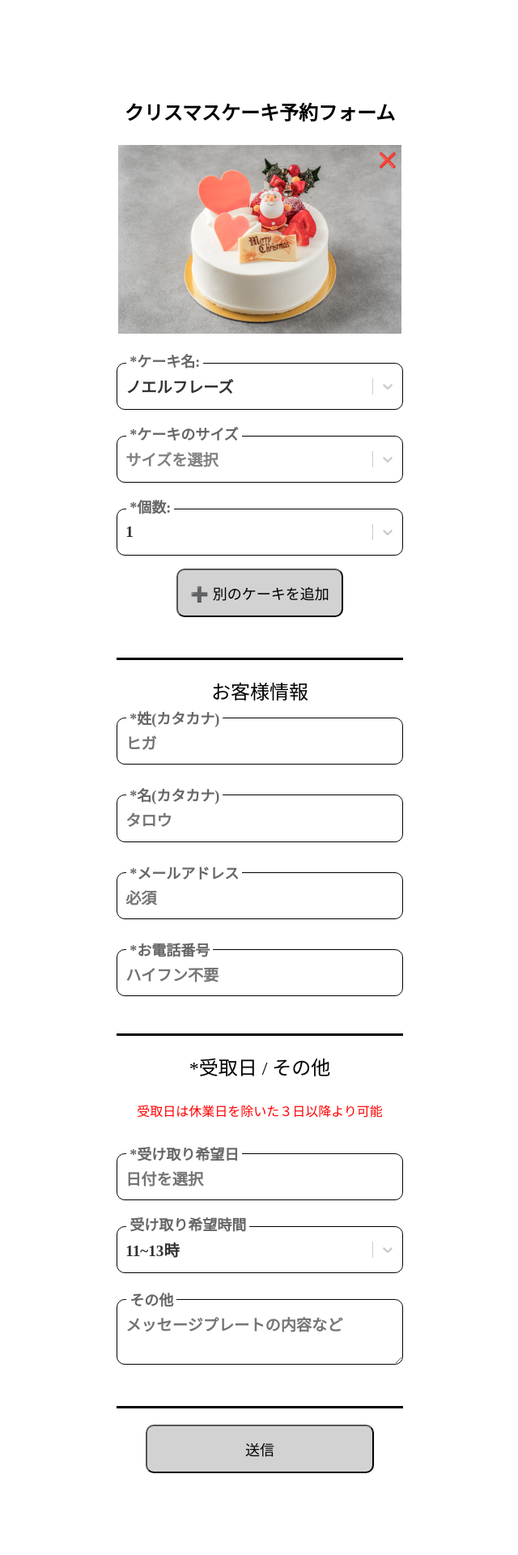
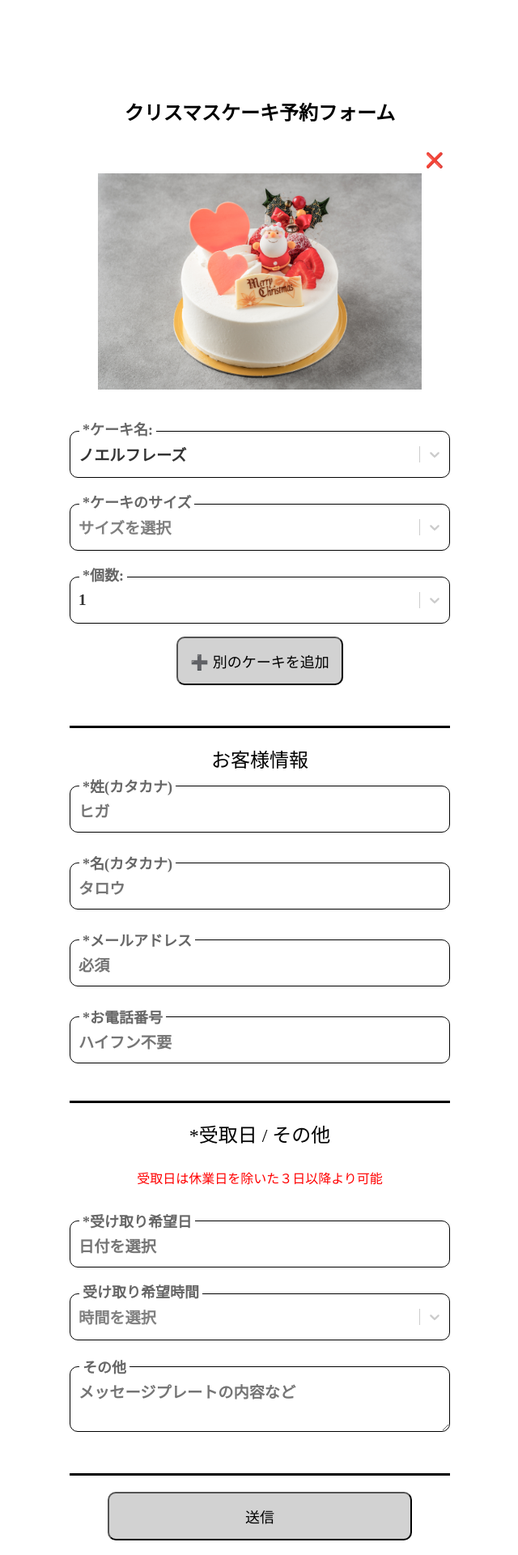
Before and after one commit to yoshimitsut/patisserie_yoyaku2, a React (Vite) app: page / in a window 1280 px wide. Shown: the top 1920 px of the page at 81% size, without its empty margins (319-959 px from the left). Before the commit the page ends 1843 px from the top, so only its background shows below. Built offline with nearby package versions, Linux system fonts and the light colour scheme; no server answers.

Commit message:
corrigindo css

```diff
--- a/src/pages/OrderCake.css
+++ b/src/pages/OrderCake.css
@@ -103,8 +103,8 @@ body {
     }
 
     .img-cake-order {
-      width: 350px;
-      padding-bottom: 20px;
+      width: 400px;
+      padding: 35px;
     }
   }
 
@@ -220,6 +220,7 @@ body {
   .yassumi {
     color:#a1a1a1;
     font-size: 1.8rem;
+    font-family: sans-serif;
   }
 
   .react-datepicker__day--disabled .selectable{
--- a/src/pages/OrderCake.tsx
+++ b/src/pages/OrderCake.tsx
@@ -77,7 +77,7 @@ export default function OrderCake() {
       prev.map((item, i) => (i === index ? {...item, [field]: value } : item))
     );
   };
-  const [pickupHour, setPickupHour] = useState("11~13時");
+  const [pickupHour, setPickupHour] = useState("時間を選択");
 
   const hoursOptions = [
     { value: "11~13時", label: "11~13時" },
@@ -271,6 +271,7 @@ export default function OrderCake() {
                       classNamePrefix='react-select'
                       placeholder='サイズを選択'
                       styles={customStyles}
+                      required
                     />
                     <label className='select-group'>*ケーキのサイズ</label>
                   </div>
@@ -286,6 +287,7 @@ export default function OrderCake() {
                   classNamePrefix='react-select'
                   placeholder='数量'
                   styles={customStyles}
+                  required
                   />
                   <label className='select-group'>*個数:</label>
                 </div>
@@ -305,20 +307,20 @@ export default function OrderCake() {
             <div className="full-name">
               <div className='name-label input-group'>
                   <label htmlFor="name-label">*姓(カタカナ)</label>
-                  <input type="text" name="first-name" id="first-name" placeholder="ヒガ" />
+                  <input type="text" name="first-name" id="first-name" placeholder="ヒガ" required/>
               </div>
               <div className='name-label input-group'>
                   <label htmlFor="first-name">*名(カタカナ)</label>
-                  <input type="text" name="lastname" id="lastname" placeholder="タロウ" />
+                  <input type="text" name="lastname" id="lastname" placeholder="タロウ" required/>
               </div>
               <div className='input-group'>
                 <label htmlFor="email">*メールアドレス</label>
-                <input type="email" name="email" id="email" placeholder='必須'/>
+                <input type="email" name="email" id="email" placeholder='必須' required/>
               </div>
               <div className='input-group'>
                 <label htmlFor="tel">*お電話番号</label>
                 {/* <input type="text" name="tel" id="tel" placeholder='ハイフン不要' /> */}
-                <input type="tel" name="tel" id="tel" placeholder='ハイフン不要'/>
+                <input type="tel" name="tel" id="tel" placeholder='ハイフン不要' required/>
               </div>
             </div>
 
@@ -343,6 +345,7 @@ export default function OrderCake() {
                 locale={ja}
                 onFocus={handleFocus}
                 calendarClassName="datepicker-calendar"
+                required
                 dayClassName={(date) => {
                   if (isSameDay(date, today)) return "hoje-azul";
                   if (getDay(date) === 0) return "domingo-vermelho";
@@ -372,9 +375,11 @@ export default function OrderCake() {
                 inputId="pickupHour"
                 options={hoursOptions}
                 value={hoursOptions.find(h => h.value === pickupHour)}
-                onChange={(selected) => setPickupHour(selected?.value || "11~13時")}
+                onChange={(selected) => setPickupHour(selected?.value || "時間を選択")}
                 classNamePrefix="react-select"
                 styles={customStyles}
+                placeholder="時間を選択"
+                required
               />
               <label htmlFor="pickupHour" className='select-group'>受け取り希望時間</label>
             </div>
```
